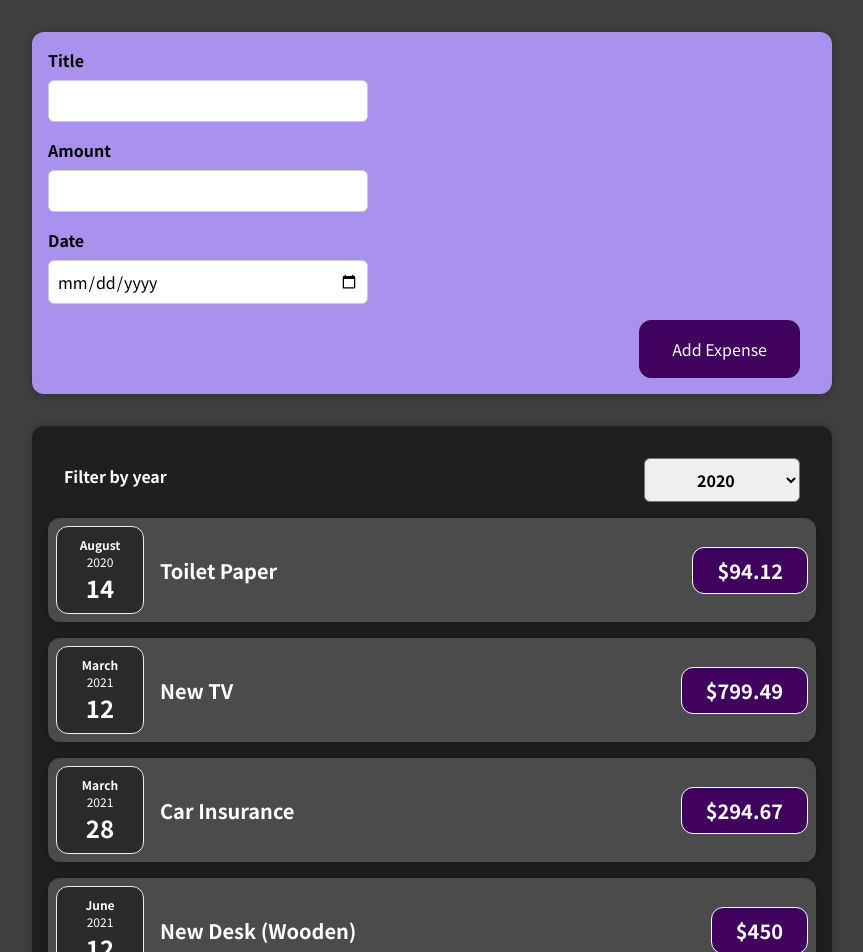
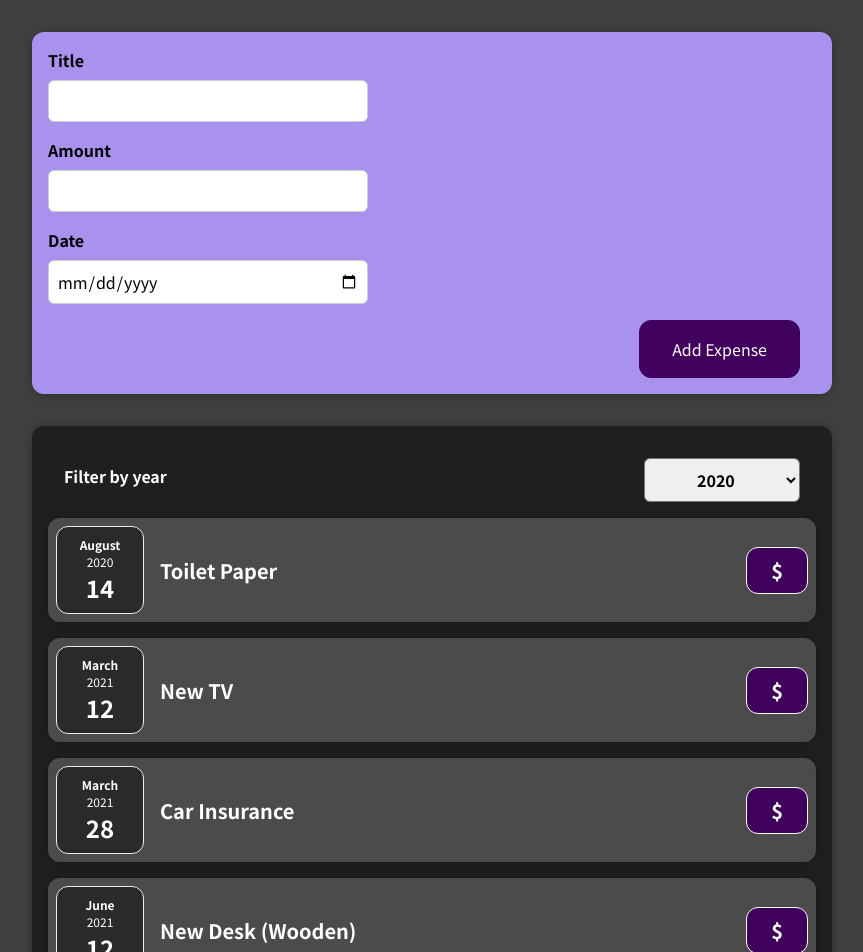
Before and after one commit to Jwatts82/01-starting-setup, a React (Create React App) app: page / in a window 1280 px wide. Shown: the top 952 px of the page, without its empty margins (208-1071 px from the left). Built offline with nearby package versions, Linux system fonts and the light colour scheme.

Commit message:
make list dynamic

```diff
--- a/src/App.js
+++ b/src/App.js
@@ -1,8 +1,8 @@
+import React, { useState } from 'react'
 import Expenses from './components/Expenses/Expenses';
 import NewExpense from './components/NewExpense/NewExpense';
 
-function App() {
-  const expenses = [
+const DUMMY_EXPENSES = [
   {
     id: 'e1',
     title: 'Toilet Paper',
@@ -24,7 +24,14 @@
   },
 ];
 
+function App() {
+  const [expenses, setExpenses] = useState(DUMMY_EXPENSES)
+
   const addExpenseHandler = expense => {
+    setExpenses(prevExpenses => {
+      return [expense, ...prevExpenses]
+    })
+
     console.log('In App.js')
     console.log(expense)
   }
--- a/src/components/Expenses/Expenses.js
+++ b/src/components/Expenses/Expenses.js
@@ -15,26 +15,13 @@
   return (
     <Card className='expenses'>
       <ExpenseFilter selected={filteredYear} onChangeFilter={filterChangeHandler} />
+      {props.items.map(expense => (
       <ExpenseItem
-        title={props.items[0].title}
-        amount={props.items[0].amount}
-        date={props.items[0].date}
-      />
-      <ExpenseItem
-        title={props.items[1].title}
-        amount={props.items[1].amount}
-        date={props.items[1].date}
-      />
-      <ExpenseItem
-        title={props.items[2].title}
-        amount={props.items[2].amount}
-        date={props.items[2].date}
-      />
-      <ExpenseItem
-        title={props.items[3].title}
-        amount={props.items[3].amount}
-        date={props.items[3].date}
-      />
+        title={expense.title}
+        amount={expense.amoutn}
+        date={expense.date}
+        />
+     ))}
     </Card>
   );
 }
```
Also changed, not shown: 1 other file (tests, documents, lock files or other folders). Lines whose indentation alone changed are shown as unchanged.
